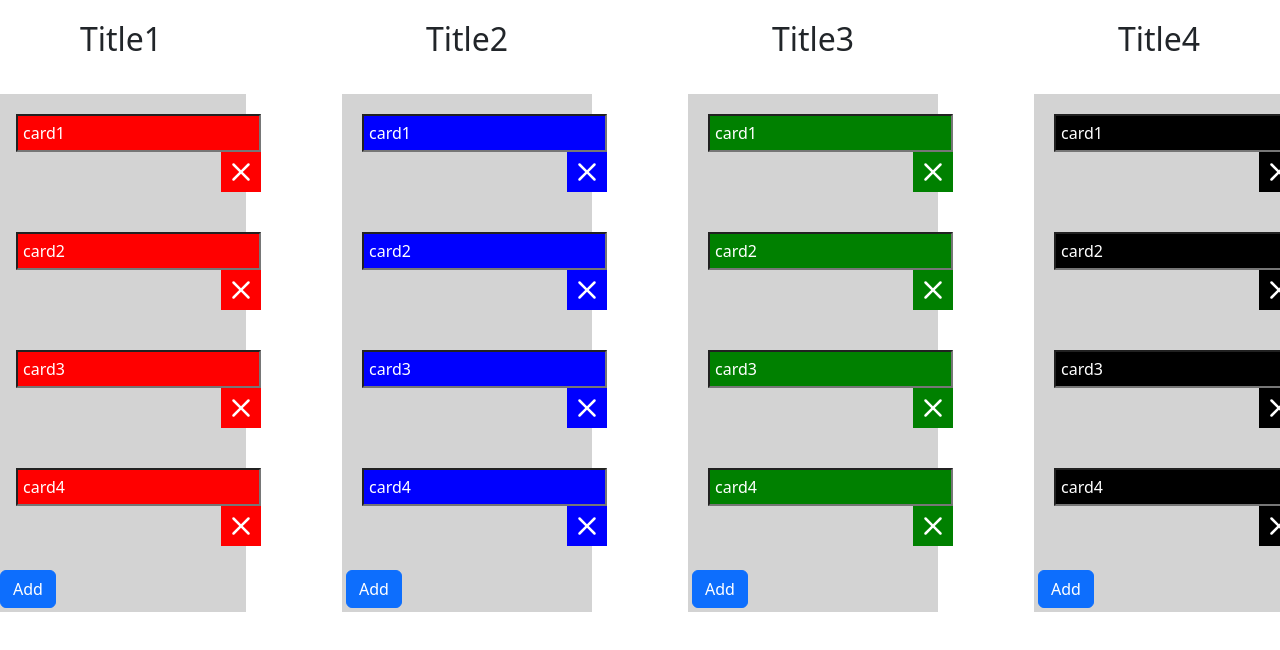
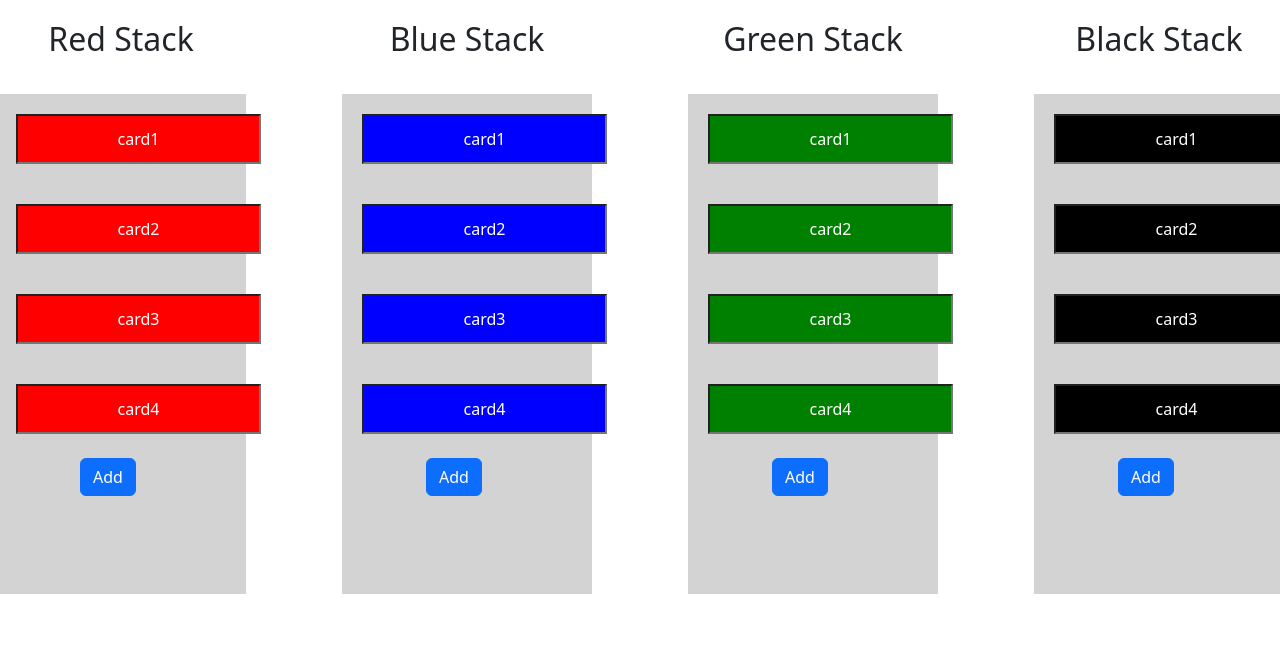
Before and after one commit to DEEPIKADHINESH/stackofcards, a React (Create React App) app: page / in a window 1280 px wide. Shown: the top 650 px of the page. Built offline with nearby package versions, Linux system fonts and the light colour scheme.

Commit message:
edit function

```diff
--- a/src/display.jsx
+++ b/src/display.jsx
@@ -32,22 +32,22 @@ const itemsFromBackend3 = [
 ]
 const columnsFromBackend = {
   [uuid()]: {
-    name: "Title1",
+    name: "Red Stack",
     items: itemsFromBackend,
     color: "red"
   },
   [uuid()]: {
-    name: "Title2",
+    name: "Blue Stack",
     items: itemsFromBackend1,
     color: "blue"
   },
   [uuid()]: {
-    name: "Title3",
+    name: "Green Stack",
     items: itemsFromBackend2,
     color: "green"
   },
   [uuid()]: {
-    name: "Title4",
+    name: "Black Stack",
     items: itemsFromBackend3,
     color: "black"
   }
@@ -110,14 +110,14 @@ function Display() {
   const handleDelte = async (columnId, id) => {
 
     let newColumn = { ...columns }
-
-    const output = (newColumn[columnId].items.splice(id, 1))
+const output = (newColumn[columnId].items.splice(id, 1))
     //  console.log(output)
     //  console.log(columns[columnId])
 
     setColumns({ ...columns })
 
   }
+
   const handleChange = (columnId, id,e) => {
     let newColumn={...columns}
    let output=newColumn[columnId].items.map
@@ -127,13 +127,15 @@ function Display() {
    return item}
 
    )
-   console.log(output)
+  // console.log(output)
    setColumns({...columns})
 
   }
+
   useEffect(() => {
     setColumns(columns);
   }, []);
+
   return (
     <div style={{ display: "flex", justifyContent: "center", height: "100%" }}>
 
@@ -184,6 +186,7 @@ function Display() {
 
                               {(provided, snapshot) => {
                                 return (
+
                                   <div
                                     ref={provided.innerRef}
                                     {...provided.draggableProps}
@@ -199,27 +202,29 @@ function Display() {
                                   >
 
                                      <div style={{display:"flex",flexDirection:"row"}}>
-                                      <div defaultValue={item.title}>
-                                     <input style={{ padding: "5px", background: column.color,color:"white" }}typeof="text" value={item.title} onChange={(e)=>handleChange(columnId,item.id,e.target.value)} ></input>
-                                      <svg xmlns="http://www.w3.org/2000/svg" width="40" height="40" fill="currentColor" className="bi bi-x" viewBox="0 0 16 16" style={{ float: "right",background:column.color}}
+
+                                     <input style={{ padding: "5px", background: column.color,color:"white",height:"50px",textAlign:"center",
+
+                                     }}typeof="text" value={item.title} onChange={(e)=>handleChange(columnId,item.id,e.target.value)} ></input>
+                                      <svg xmlns="http://www.w3.org/2000/svg" width="40" height="50" fill="currentColor" className="bi bi-x" viewBox="0 0 16 16" style={{ float: "right",background:column.color}}
                                         onClick={() => handleDelte(columnId, item.id)}>
                                         <path d="M4.646 4.646a.5.5 0 0 1 .708 0L8 7.293l2.646-2.647a.5.5 0 0 1 .708.708L8.707 8l2.647 2.646a.5.5 0 0 1-.708.708L8 8.707l-2.646 2.647a.5.5 0 0 1-.708-.708L7.293 8 4.646 5.354a.5.5 0 0 1 0-.708z" />
                                       </svg>
                                       </div>
                                       </div>
-                                      </div>
+
 
 
                                 );
                               }}
+
                             </Draggable>
                           );
                         })}
                         {provided.placeholder}
-                        {/* <button onClick={()=>handleDelte(columnId)}>Delete</button> */}
-                        <button className="btn btn-primary" onClick={() => handleAdd(columnId)}>Add</button>
 
-                      </div>
+                        <button className="btn btn-primary" style={{marginLeft:"80px"}} onClick={() => handleAdd(columnId)}>Add</button>
+                        </div>
                     );
                   }}
                 </Droppable>
```
